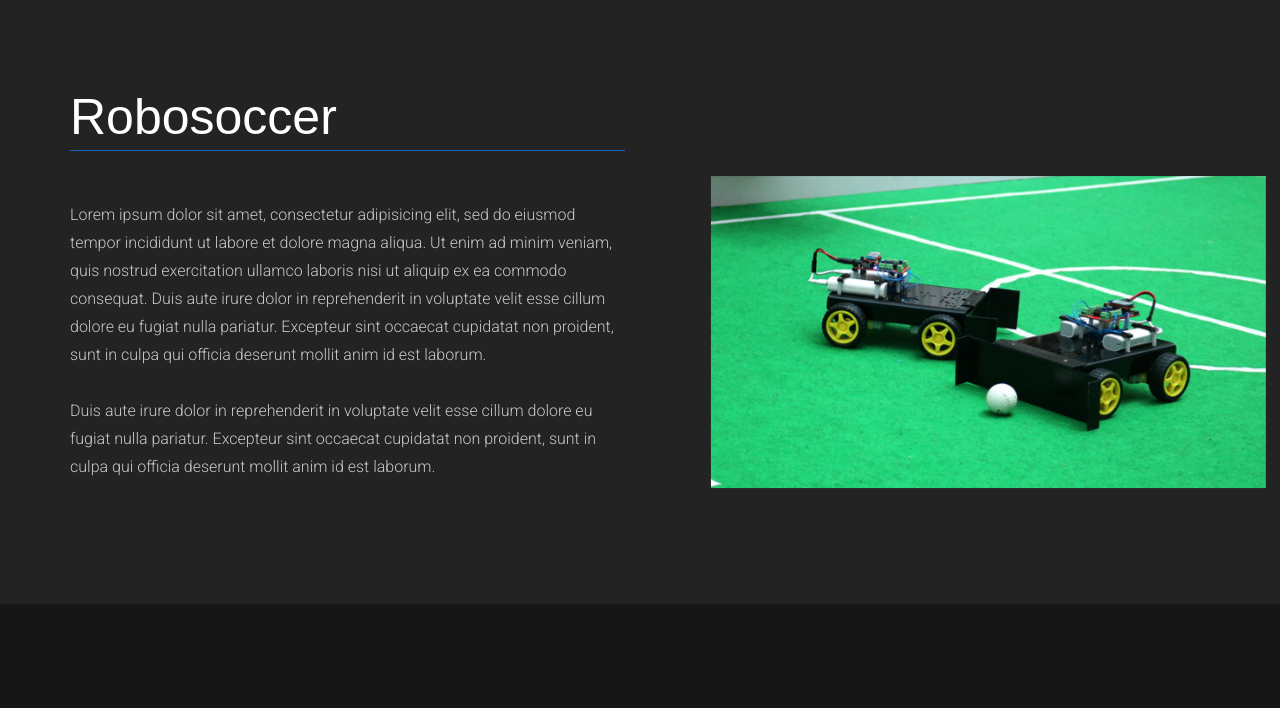
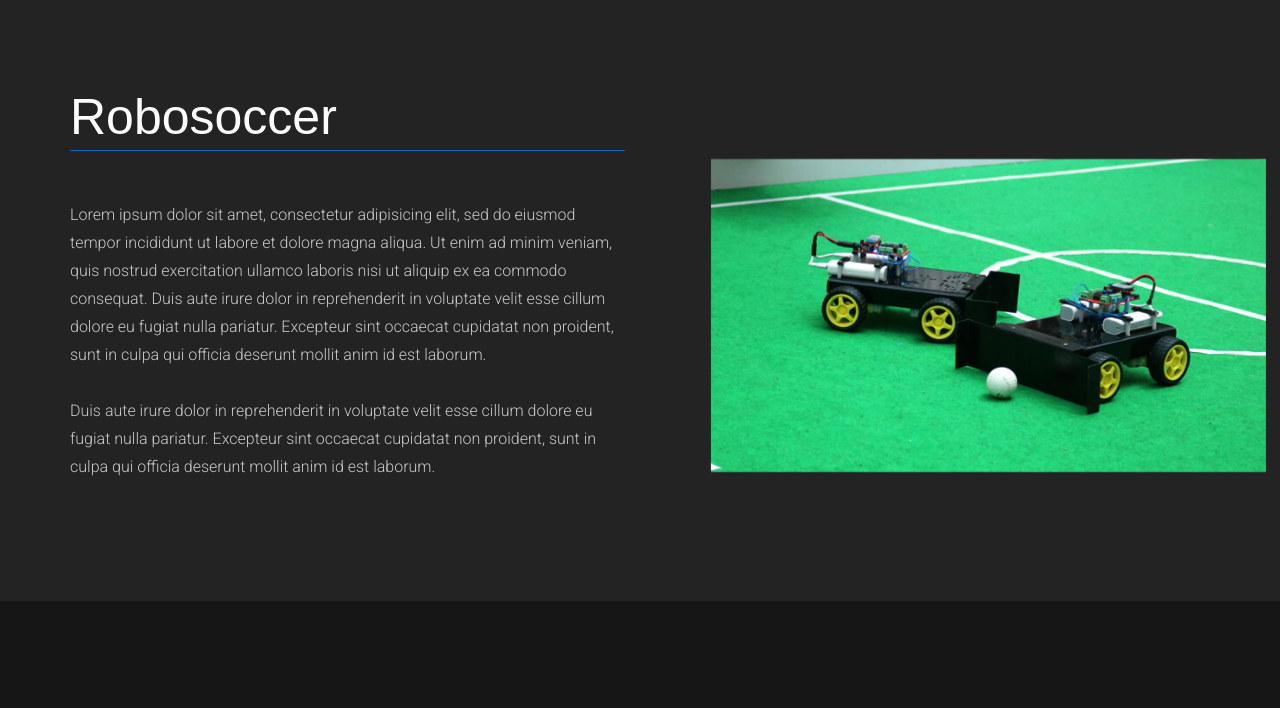
Before and after one commit to Arya-Abhishek/Techweek-final.github.io, a website: page index.html in a window 1280 px wide. Shown: the part 1660-2368 px from the top of the page. Drawn offline with nearby package versions, Linux system fonts and the light colour scheme; a web font is replaced by a local one.

Commit message:
updated event images

```diff
--- a/css/styles.css
+++ b/css/styles.css
@@ -669,6 +669,7 @@ h1 {
 
 #Events img {
     margin: 10%;
-    padding-top: 10%;
+    padding-top: 7%;
     width: 100%;
+    height: auto;
 }
```
